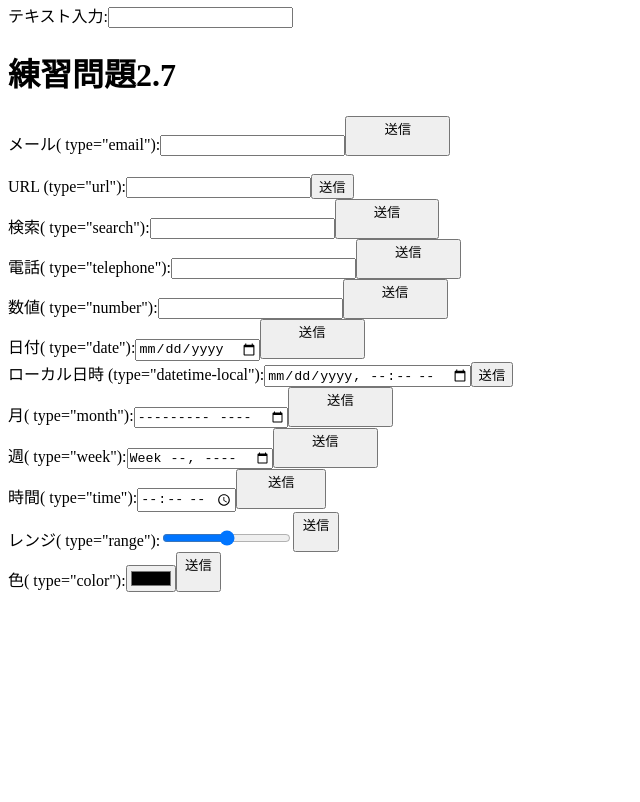
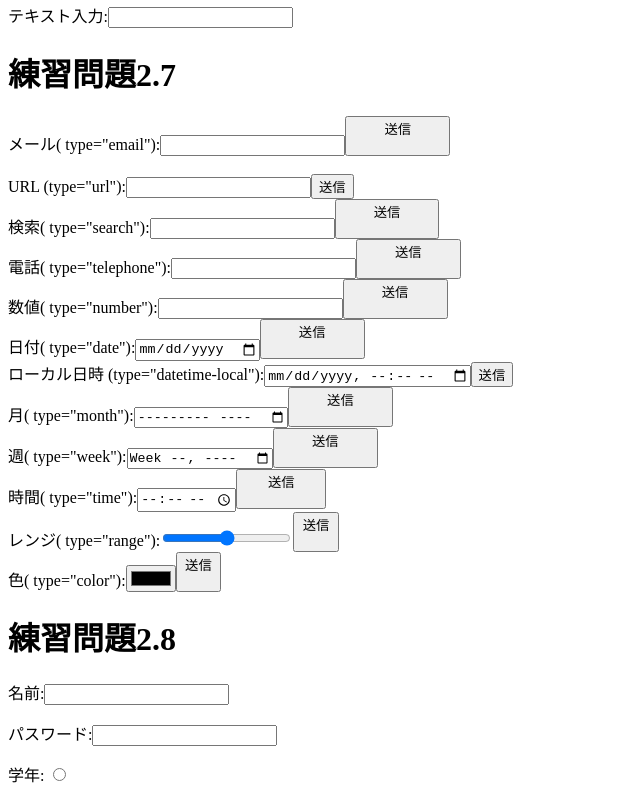
Before and after one commit to asahi1019/asaihi, a plain HTML site: page index.html in a window 1280 px wide. Shown: the part 1508-2310 px from the top of the page, without its empty margins (0-640 px from the left). Before the commit the page ends 2108 px from the top, so only its background shows below. Drawn offline with Linux system fonts and the light colour scheme.

Commit message:
Update index.html

```diff
--- a/index.html
+++ b/index.html
@@ -144,6 +144,13 @@
     type="color"):<input type="color"
                          name="color"></label><input type="submit" value="送信
         "></form>
+                <h1>練習問題2.8</h1>
+                <p><label>名前:<input type="text" name="name" size="３０" maxlength="２０"></label></p>
+                <p><label>パスワード:<input type="password" name="pass" size="６"
+                                       maxlength="４"></label></p>
+                <p>学年:
+                    <label><input type="radio" name="gakunen" value
+
 
 
 
```
